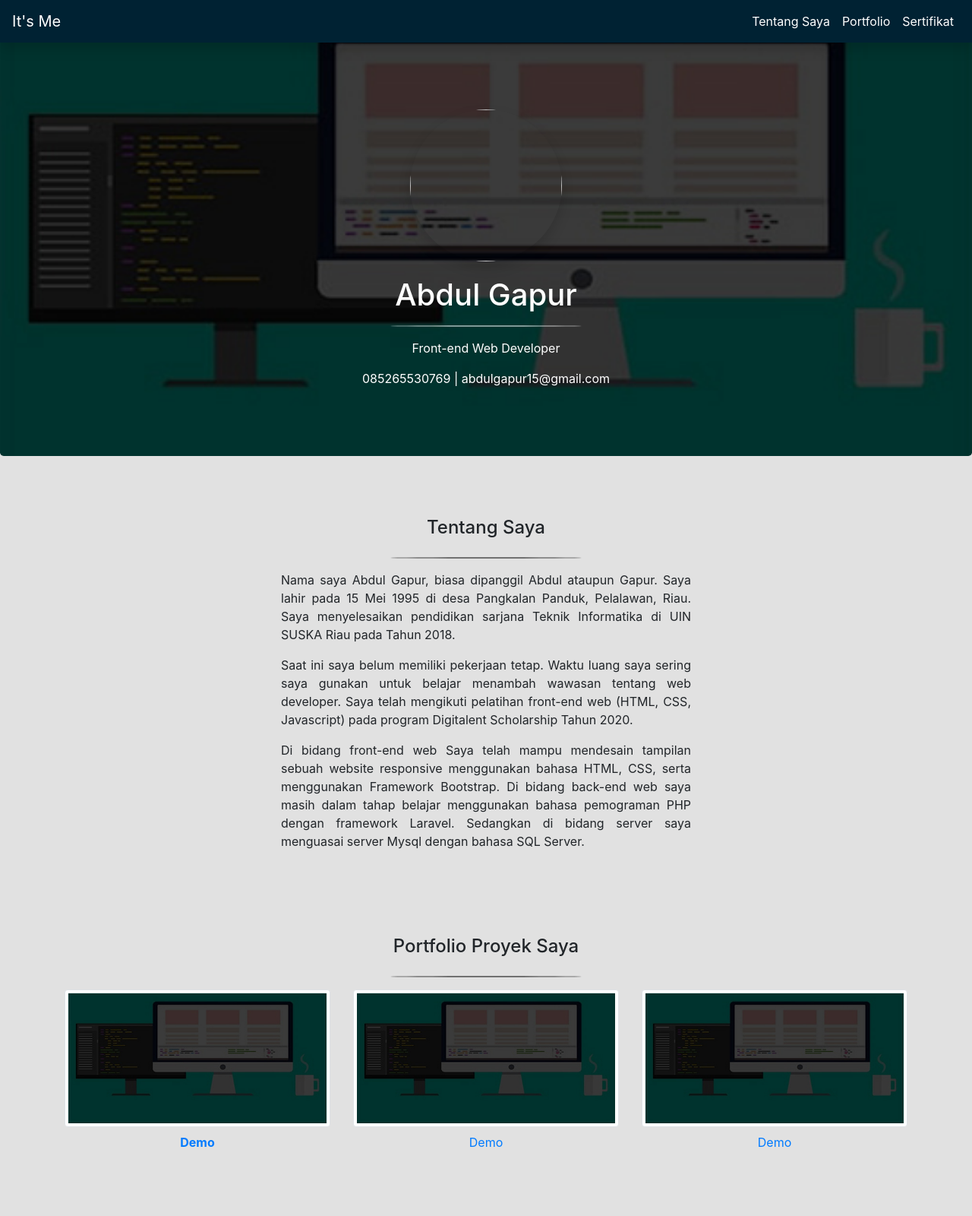
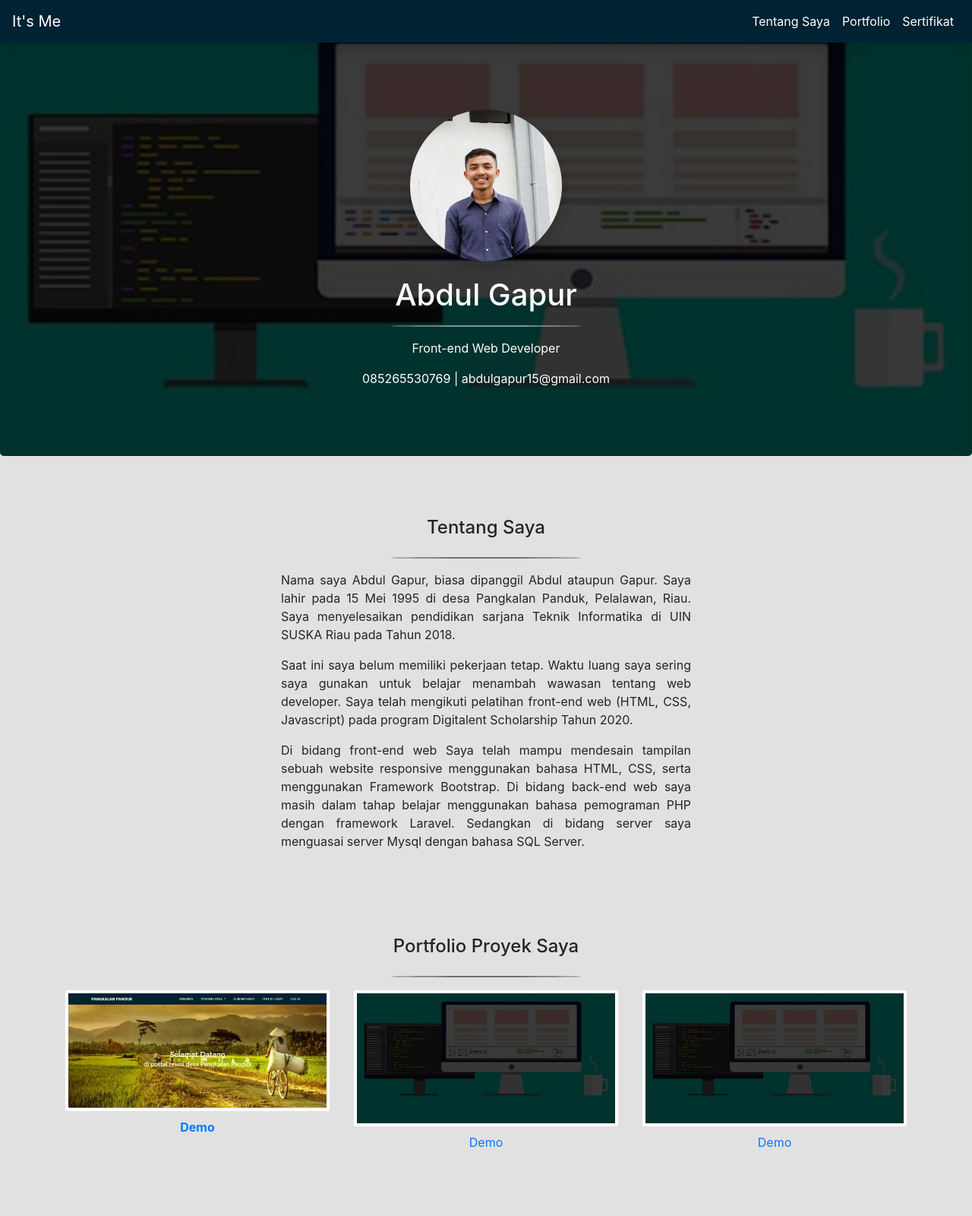
Before and after one commit to abdulgapur15/portofolio, a plain HTML site: page index.html in a window 1280 px wide. Shown: the top 1600 px of the page at 76% size. Drawn offline with Linux system fonts and the light colour scheme; files whose address does not match are found by name.

Commit message:
Update index.html

```diff
--- a/index.html
+++ b/index.html
@@ -40,7 +40,7 @@
 
     <!-- jumbotron -->
     <div class="jumbotron text-center text-white">
-      <img src="img/profill.jpg" class="shadow">
+      <img src="profill.jpg" class="shadow">
       <h1>Abdul Gapur</h1>
       <hr>
       <p>Front-end Web Developer</p>
@@ -83,7 +83,7 @@
 
           <div class="row">
                 <div class="col-sm-4">
-                  <img src="front.jpg" class="img-thumbnail">
+                  <img src="port.JPG" class="img-thumbnail">
                   <p class="text-center font-weight-bold"><a class="nav-link" href="#" target="blank_">Demo</a></p>
 
                 </div>
```
